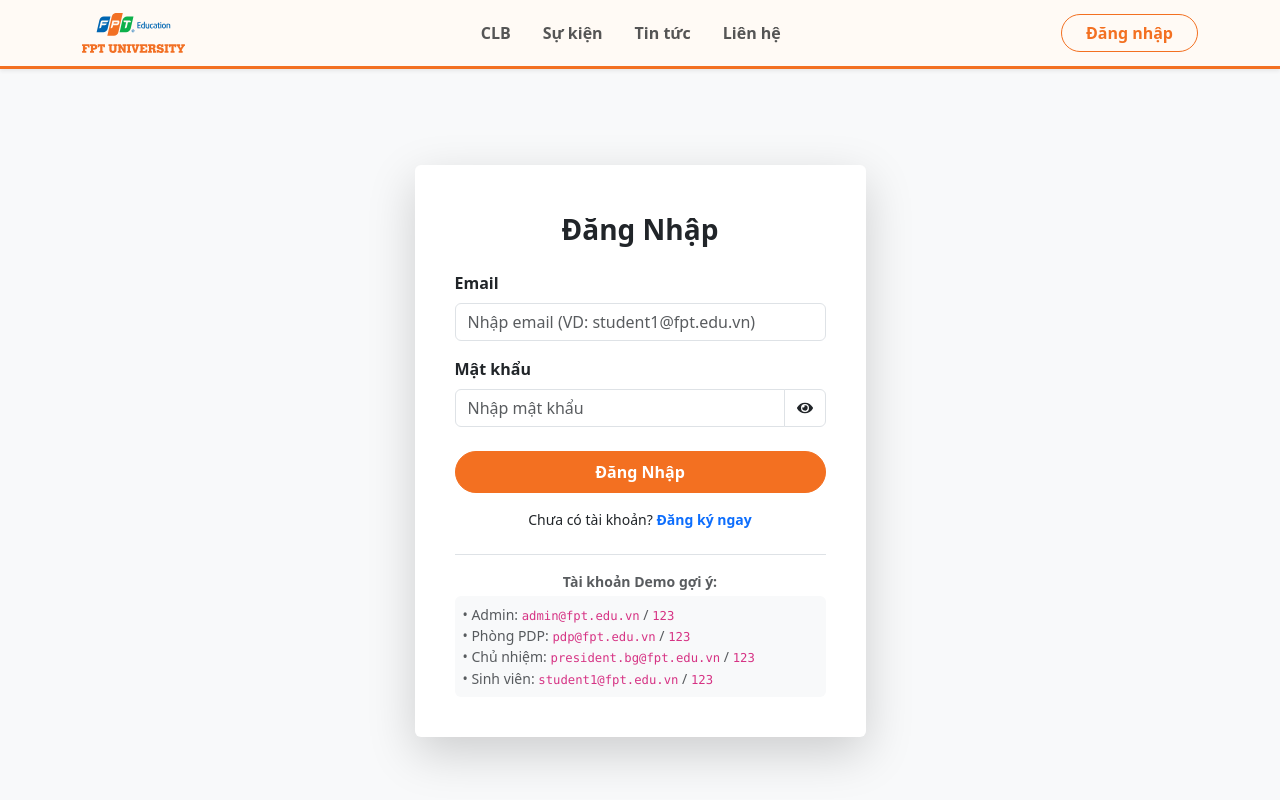
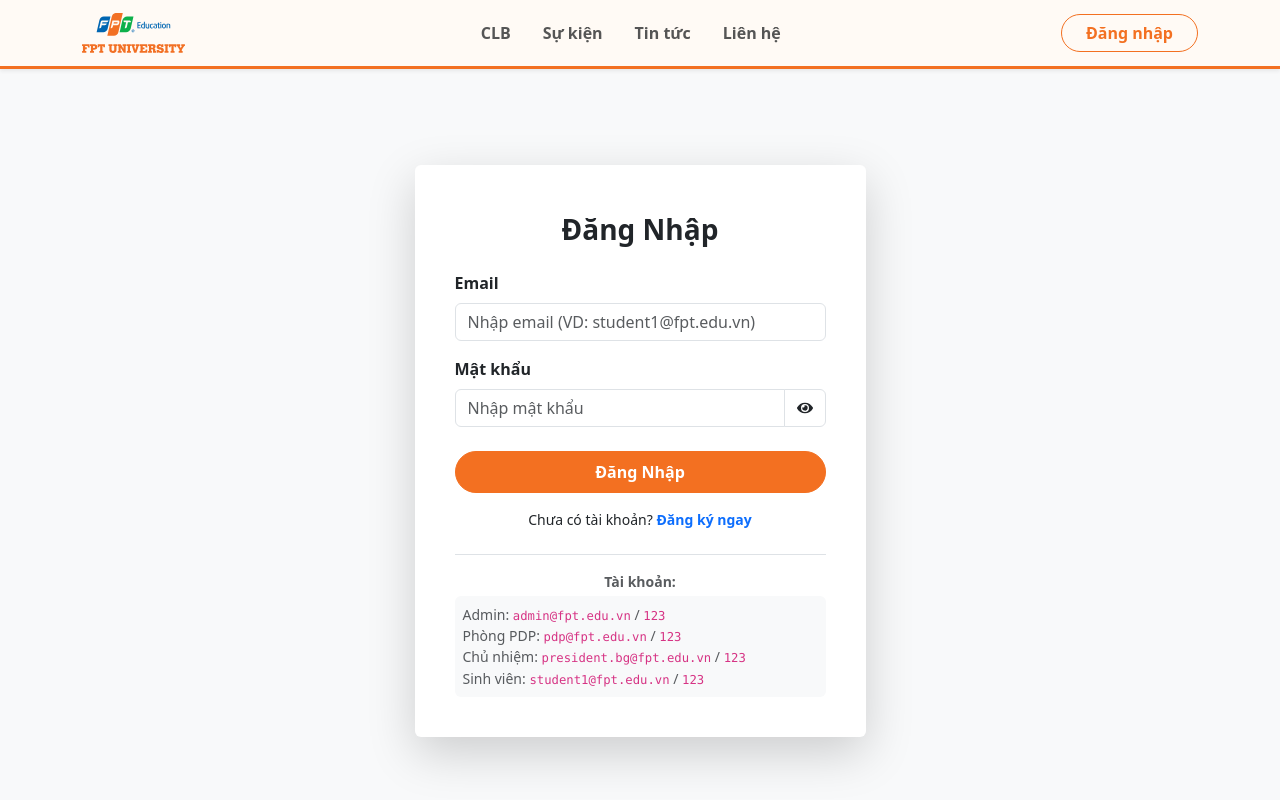
Before and after one commit to thuanlv0911/cms, a React (Create React App) app: page /login in a window 1280 px wide. Shown: the top 800 px of the page. Built offline with nearby package versions, Linux system fonts and the light colour scheme; the HTML template or start-up script is replaced by a standard one.

Commit message:
chore: fix validate time bao ve de an truoc ngay dien ra su kien

```diff
--- a/src/pages/admin/AdminDashboard.js
+++ b/src/pages/admin/AdminDashboard.js
@@ -42,7 +42,7 @@ const AdminDashboard = () => {
   const [modalSuccess, setModalSuccess] = useState('');
 
   const [currentPage, setCurrentPage] = useState(1);
-  const itemsPerPage = 5;
+  const itemsPerPage = 10;
 
   const fetchUsers = async () => {
     try {
--- a/src/pages/auth/Login.js
+++ b/src/pages/auth/Login.js
@@ -109,12 +109,12 @@ const Login = () => {
               </div>
 
               <div className="mt-4 pt-3 border-top text-center text-muted small">
-                <p className="mb-1"><strong>Tài khoản Demo gợi ý:</strong></p>
+                <p className="mb-1"><strong>Tài khoản:</strong></p>
                 <div className="text-start bg-light p-2 rounded">
-                  <div>• Admin: <code>admin@fpt.edu.vn</code> / <code>123</code></div>
-                  <div>• Phòng PDP: <code>pdp@fpt.edu.vn</code> / <code>123</code></div>
-                  <div>• Chủ nhiệm: <code>president.bg@fpt.edu.vn</code> / <code>123</code></div>
-                  <div>• Sinh viên: <code>student1@fpt.edu.vn</code> / <code>123</code></div>
+                  <div>Admin: <code>admin@fpt.edu.vn</code> / <code>123</code></div>
+                  <div>Phòng PDP: <code>pdp@fpt.edu.vn</code> / <code>123</code></div>
+                  <div>Chủ nhiệm: <code>president.bg@fpt.edu.vn</code> / <code>123</code></div>
+                  <div>Sinh viên: <code>student1@fpt.edu.vn</code> / <code>123</code></div>
                 </div>
               </div>
             </Card.Body>
--- a/src/pages/president/components/EventWizard.js
+++ b/src/pages/president/components/EventWizard.js
@@ -91,6 +91,17 @@ const EventWizard = ({ clubInfo, currentUser, onCancel, onSubmit, loading, event
     const mm = String(minDate.getMonth() + 1).padStart(2, '0');
     const dd = String(minDate.getDate()).padStart(2, '0');
     return `${yyyy}-${mm}-${dd}T00:00`;
+  };
+
+  const getMaxDefenseDate = () => {
+    if (!newEvent.startDate) return '';
+    const eventStartDate = new Date(newEvent.startDate);
+    const maxDate = new Date(eventStartDate);
+    maxDate.setDate(eventStartDate.getDate() - 1);
+    const yyyy = maxDate.getFullYear();
+    const mm = String(maxDate.getMonth() + 1).padStart(2, '0');
+    const dd = String(maxDate.getDate()).padStart(2, '0');
+    return `${yyyy}-${mm}-${dd}`;
   };
 
   const validateStep = (stepNum) => {
@@ -212,7 +223,19 @@ const EventWizard = ({ clubInfo, currentUser, onCancel, onSubmit, loading, event
       } else {
         const slot = newEvent.selectedDefenseSlot.slot;
         const dateStr = newEvent.selectedDefenseSlot.dateStr;
+        const isoDate = newEvent.selectedDefenseSlot.isoDate;
 
+        if (newEvent.startDate) {
+          const eventDateOnly = newEvent.startDate.split('T')[0];
+          const defenseDateObj = new Date(isoDate);
+          const eventDateObj = new Date(eventDateOnly);
+
+          if (defenseDateObj >= eventDateObj) {
+            newErrors.selectedDefenseSlot = 'Ngày bảo vệ đề án phải trước ngày diễn ra sự kiện!';
+          }
+        }
+
+        if (!newErrors.selectedDefenseSlot) {
           const bookedEventsOnDate = allEvents.filter(e =>
             e.defenseSlot &&
             e.defenseSlot.dateStr === dateStr &&
@@ -225,6 +248,7 @@ const EventWizard = ({ clubInfo, currentUser, onCancel, onSubmit, loading, event
             newErrors.selectedDefenseSlot = `Slot ${slot} vào ngày này đã được đăng ký bởi sự kiện khác!`;
           } else if (slot === 3 && bookedEventsOnDate.some(e => e.defenseSlot.slot === 2)) {
             newErrors.selectedDefenseSlot = 'Slot 3 bị khoá do Slot 2 vào ngày này đã được đăng ký!';
+          }
         }
       }
     }
@@ -726,6 +750,7 @@ const EventWizard = ({ clubInfo, currentUser, onCancel, onSubmit, loading, event
                 <Form.Control
                   type="date"
                   min={new Date().toISOString().split('T')[0]}
+                  max={getMaxDefenseDate()}
                   value={defenseDate}
                   onChange={(e) => {
                     setDefenseDate(e.target.value);
--- a/src/pages/student/EventList.js
+++ b/src/pages/student/EventList.js
@@ -26,9 +26,9 @@ const EventList = () => {
       const dateA = new Date(a.startDate || 0);
       const dateB = new Date(b.startDate || 0);
       if (sortOrder === 'early') {
+        return dateB - dateA;
+      } else {
         return dateA - dateB;
-      } else {
-        return dateB - dateA;
       }
     });
   };
```
Lines whose indentation alone changed are shown as unchanged.
